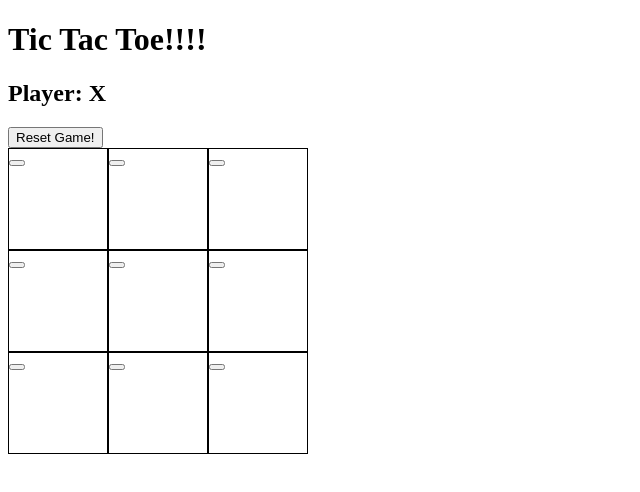
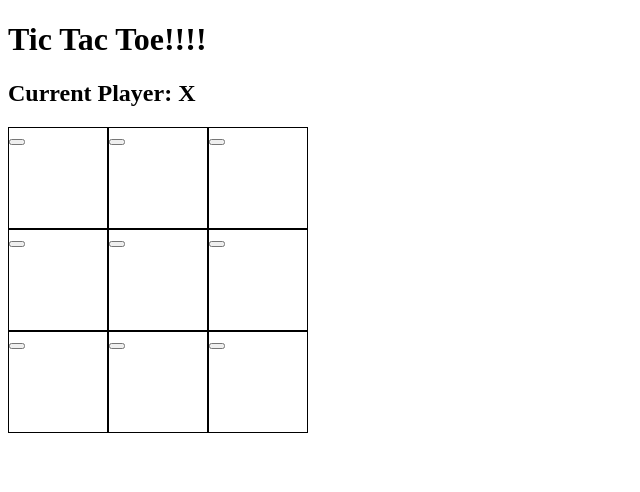
Before and after one commit to grieverbs/angular-tic-tac-toe, an Angular app in the folder tic-tac-toe/: page / in a window 1280 px wide. Shown: the top 492 px of the page, without its empty margins (0-640 px from the left). Built offline with nearby package versions, Linux system fonts and the light colour scheme.

Commit message:
Wrote in Win and Draw condition.

```diff
--- a/tic-tac-toe/src/app/game/game.component.html
+++ b/tic-tac-toe/src/app/game/game.component.html
@@ -1,9 +1,12 @@
 <div>
-    <h2>Player: {{ player }}</h2>
-    <button (click)="newGame()">Reset Game!</button>
-    <div class="grid">
+    <h2 *ngIf="winner == ''">Current Player: {{ player }}</h2>
+    <button (click)="newGame()" *ngIf="gameInitialized">Reset Game!</button>
+    <div *ngIf="winner == ''; else winnerBlock" class="grid">
         <!-- Ideally this renders 9 squares.  In a row or column.  CSS on the grid should move or shift it -->
-        <app-square *ngFor="let square of squares; let index = index" [squareType]="square" (click)="markPlayer(index)">
+        <app-square *ngFor="let square of squares; let index = index" [squareType]="square" (click)="updateBoard(index)">
         </app-square>
     </div>
+    <ng-template #winnerBlock>
+        <h2>Winner: {{ winner }}!!!!!</h2>
+    </ng-template>
 </div>
--- a/tic-tac-toe/src/app/game/game.component.ts
+++ b/tic-tac-toe/src/app/game/game.component.ts
@@ -11,8 +11,9 @@ import { CommonModule } from '@angular/common';
 })
 export class GameComponent implements OnInit {
   isXPlayer: boolean = true;
+  gameInitialized: boolean = false;
   squares: any[] = Array(9).fill(null);
-  message: string = "";
+  winner: string = "";
   // You can kinda see the grid in the first 3 rows.  Then we check the columns and diagonals.
   winningCombo: any[] = [
     [0, 1, 2],
@@ -25,8 +26,6 @@ export class GameComponent implements OnInit {
     [6, 4, 2],
   ];
 
-  test: string ="X";
-
   constructor() {}
 
   ngOnInit(): void {
@@ -36,10 +35,16 @@ export class GameComponent implements OnInit {
     return this.isXPlayer ? "X" : "O";
   }
 
-  markPlayer(index: number) {
+  updateBoard(index: number) {
     // if square null, mark player into square
     if (this.squares[index] == null) {
+      this.gameInitialized = true;
       this.squares.splice(index, 1, this.player);
+
+      this.checkWin(this.player);
+      if (this.winner == "" && !this.hasEmptySquare()) {
+        this.winner = "Draw"
+      }
       // Swap player
       this.isXPlayer = !this.isXPlayer;
     }
@@ -48,6 +53,27 @@ export class GameComponent implements OnInit {
   newGame() {
     this.isXPlayer = true;
     this.squares = Array(9).fill(null);
-    this.message = "";
+    this.winner = "";
+    this.gameInitialized = false;
+  }
+
+  checkWin(player: string) {
+    this.winningCombo.forEach(combo => {
+      if (this.squares[combo[0]] == player && this.squares[combo[1]] == player && this.squares[combo[2]] == player) {
+        this.winner = player;
+        return;
+      }
+    });
+  }
+
+  hasEmptySquare() {
+    let result = false;
+    this.squares.forEach(square => {
+      if (square == null) {
+        result = true;
+        return;
+      };
+    });
+    return result;
   }
 }
```
